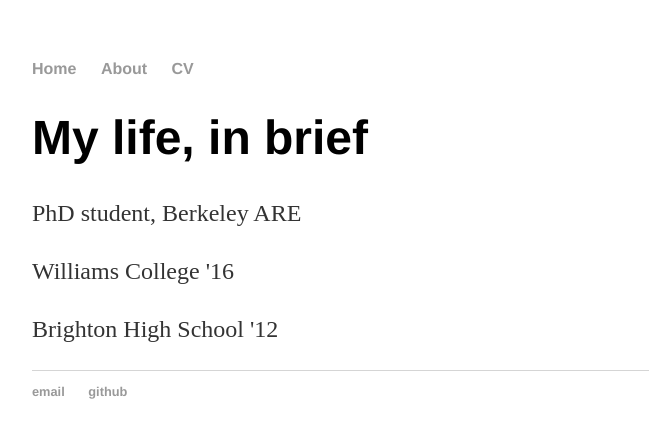
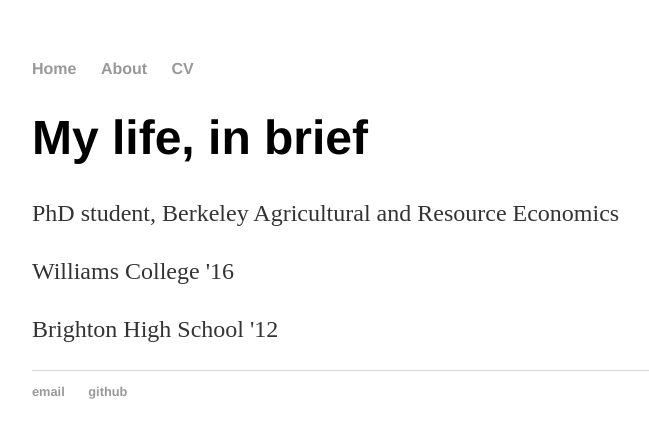
Before and after one commit to Matt-Tarduno/Matt-Tarduno.github.io, a Jekyll site: the page built from cv/index.html, in a window 1280 px wide. Shown: the top 438 px of the page, without its empty margins (160-809 px from the left). Built offline with Jekyll 4.4.1, drawn with Linux system fonts in a browser that asks for light colours.

Commit message:
Update index.html

```diff
--- a/cv/index.html
+++ b/cv/index.html
@@ -4,7 +4,7 @@ title: About
 ---
 <div class="blurb">
 	<h1>My life, in brief</h1>
-	<p>PhD student, Berkeley ARE</p>
+	<p>PhD student, Berkeley Agricultural and Resource Economics</p>
   <p>Williams College '16</p>
   <p>Brighton High School '12</p>
 </div><!-- /.blurb -->
```
